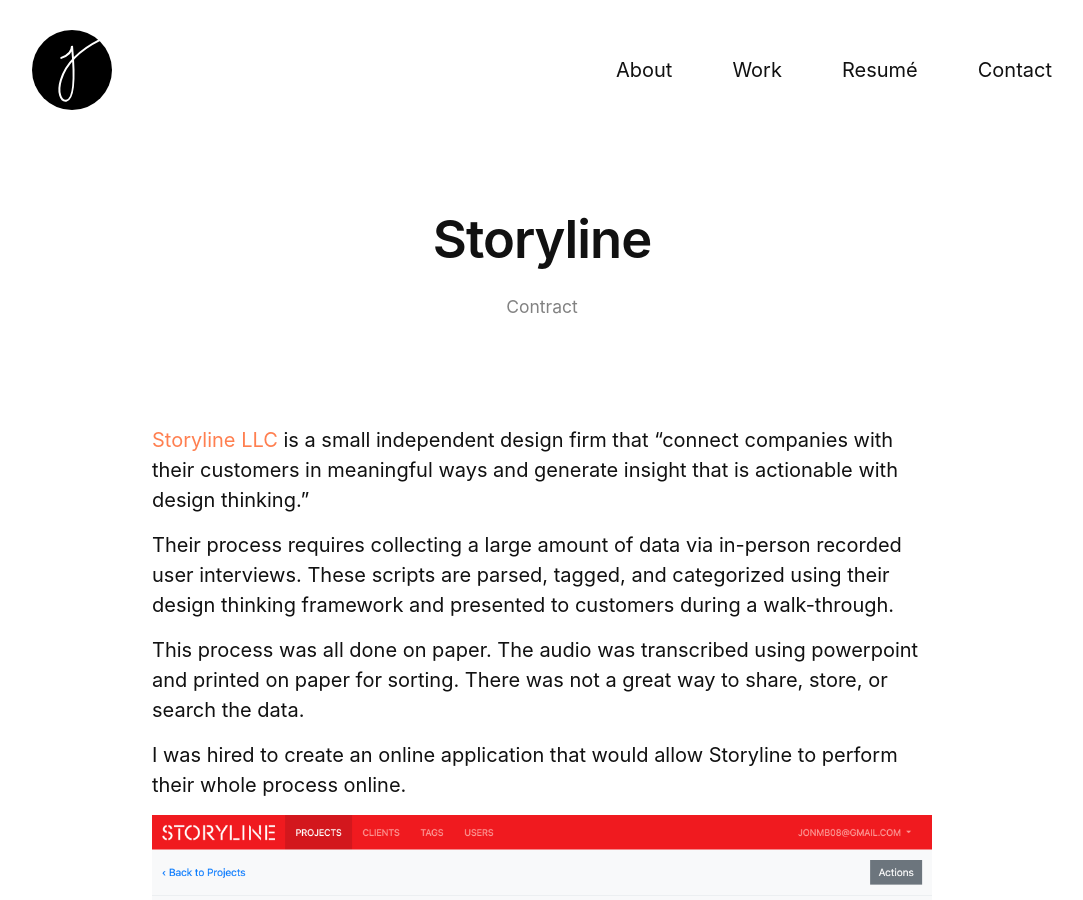
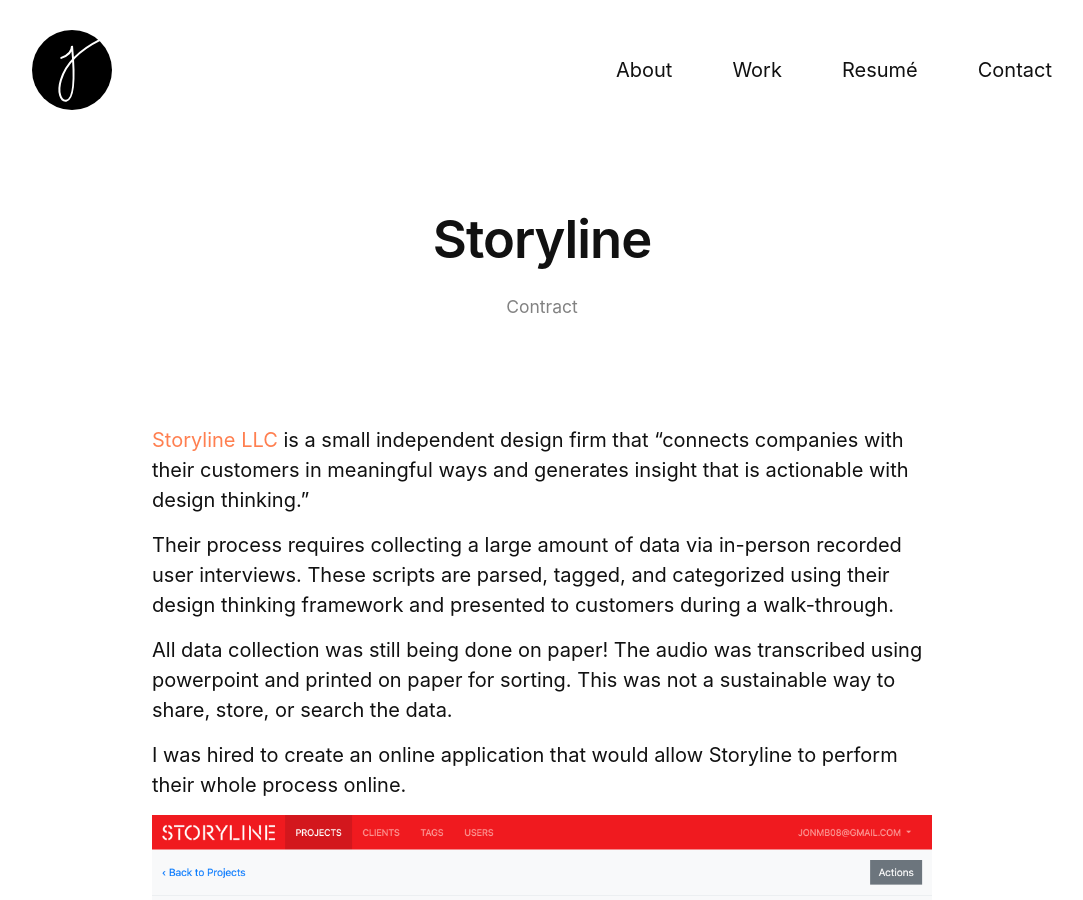
Before and after one commit to JonBergman/jonbergman.github.io, a Jekyll site: the page built from _experiences/storyline.markdown, in a window 1280 px wide and 900 px high. Shown: the whole window, without its empty margins (98-1181 px from the left). Built offline with Jekyll 4.4.1, drawn with Linux system fonts in a browser that asks for light colours; nearby versions of some CDN libraries; some web fonts are replaced.

Commit message:
small content update

```diff
--- a/_experiences/cit.markdown
+++ b/_experiences/cit.markdown
@@ -7,9 +7,9 @@
 order: 5
 ---
 
-I joined [CIT](https://cit.com) (Direct Capital at the time) as a Web Developer in September of 2013. Direct Capital provided financing to small business for equipment purchases.
+I joined [CIT](https://cit.com) (Direct Capital at the time) as a Web Developer in September of 2013. Direct Capital provided financing to small businesses for equipment purchases.
 
-Our scrappy engineering team was responsible for all of the organizations web technology.
+Our engineering team was responsible for all of the organization's web technology.
 
 My first project was to redesign their legacy user portal to match their existing style guide. This required a complete rewrite of the project CSS.
 
--- a/_experiences/libertymutual.markdown
+++ b/_experiences/libertymutual.markdown
@@ -7,7 +7,7 @@
 order: 6
 ---
 
-[Liberty Mutual](https://libertymutual.com) was my first formal Software Developer job. While there i had the opportunity to work on the eCommerce team that developed the customer portal and mobile applications.
+[Liberty Mutual](https://libertymutual.com) was my first formal Software Developer job. While there, I had the opportunity to work on the eCommerce team to develop the customer portal and mobile applications.
 
 My favorite experience at Liberty was working on the Liberty Mutual mobile application. The mobile app was built with PhoneGap and a homegrown Single Page Application framework that used the Dojo Toolkit.
 
--- a/_experiences/storyline.markdown
+++ b/_experiences/storyline.markdown
@@ -7,13 +7,14 @@
 order: 2
 ---
 
-[Storyline LLC](https://www.storylinellc.com/) is a small independent design firm that "connect companies with their customers in meaningful ways and generate insight that is actionable with design thinking."
+[Storyline LLC](https://www.storylinellc.com/) is a small independent design firm that “connects companies with their customers in meaningful ways and generates insight that is actionable with design thinking.”
 
 Their process requires collecting a large amount of data via in-person recorded user interviews. These scripts are parsed, tagged, and categorized using their design thinking framework and presented to customers during a walk-through.
 
-This process was all done on paper. The audio was transcribed using powerpoint and printed on paper for sorting. There was not a great way to share, store, or search the data.
+All data collection was still being done on paper! The audio was transcribed using powerpoint and printed on paper for sorting. This was not a sustainable way to share, store, or search the data.
 
 I was hired to create an online application that would allow Storyline to perform their whole process online.
+
 
 ![Project home](/assets/images/experiences/storyline/home.png)
 
```
